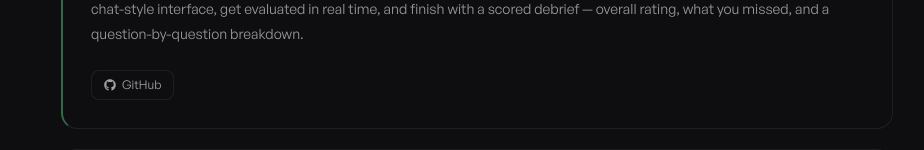
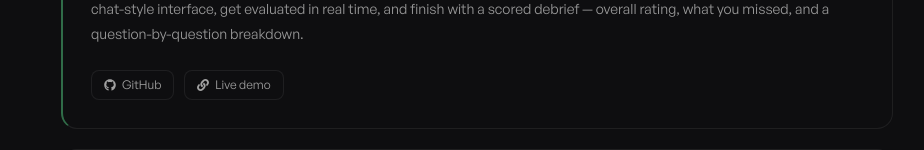
Before and after one commit to bartoszb0/portfolio, a React (Vite) app: page / in a window 1280 px wide. Shown: the part 750-900 px from the top of the page, without its empty margins (163-1087 px from the left). Built offline with nearby package versions, Linux system fonts and the light colour scheme; the HTML template or start-up script is replaced by a standard one.

Commit message:
add demo link for AI Interview Trainer project

```diff
--- a/src/components/SelectedWork.tsx
+++ b/src/components/SelectedWork.tsx
@@ -14,6 +14,7 @@ export default function SelectedWork() {
           title="AI Interview Trainer"
           description="An AI-powered mock interview platform that pulls real job listings and generates tailored questions on the spot. Answer in a chat-style interface, get evaluated in real time, and finish with a scored debrief — overall rating, what you missed, and a question-by-question breakdown."
           github="https://github.com/bartoszb0/ai-interview"
+          demo="https://ai-interview-trainer-five.vercel.app/"
           technologies={["Next.js", "Typescript", "React"]}
         />
         <SelectedProject
```
